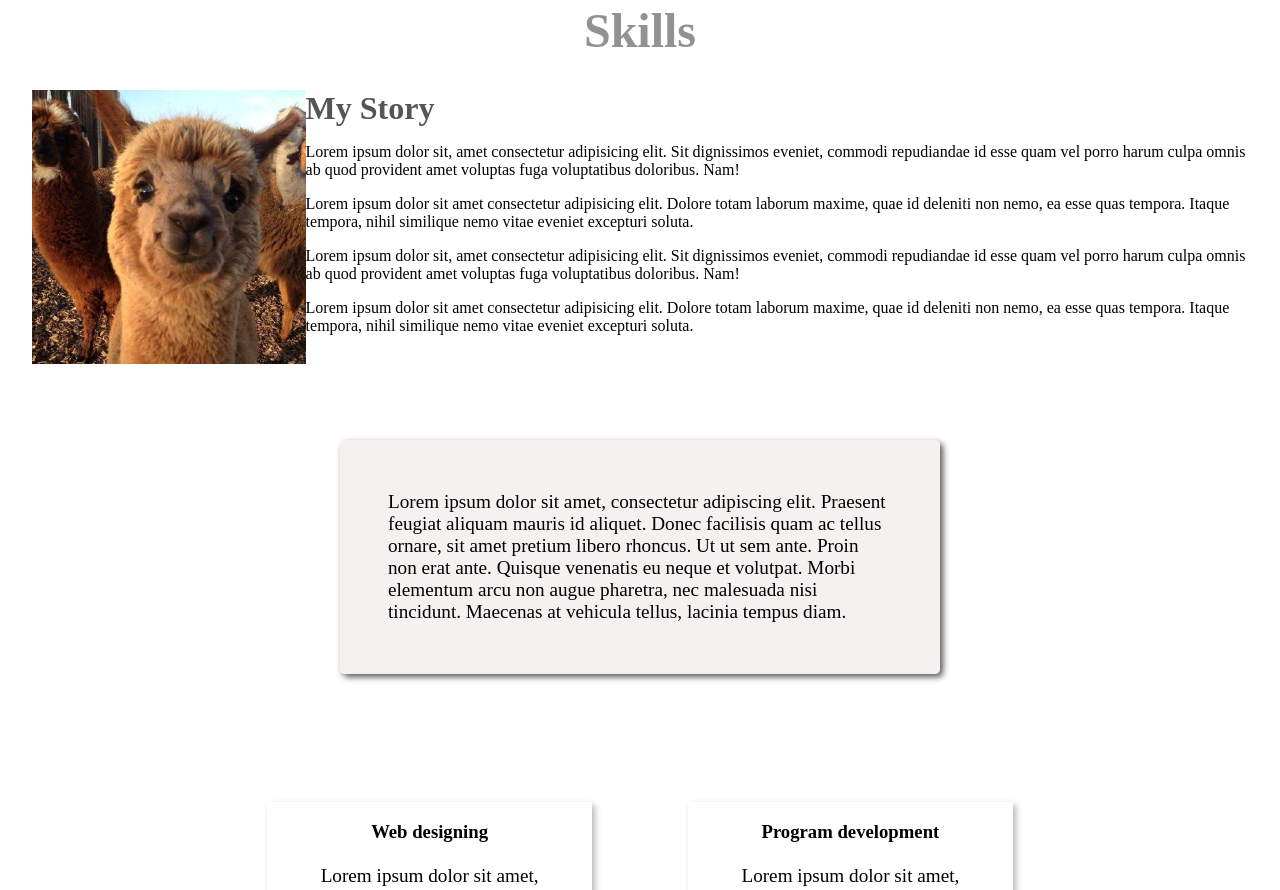
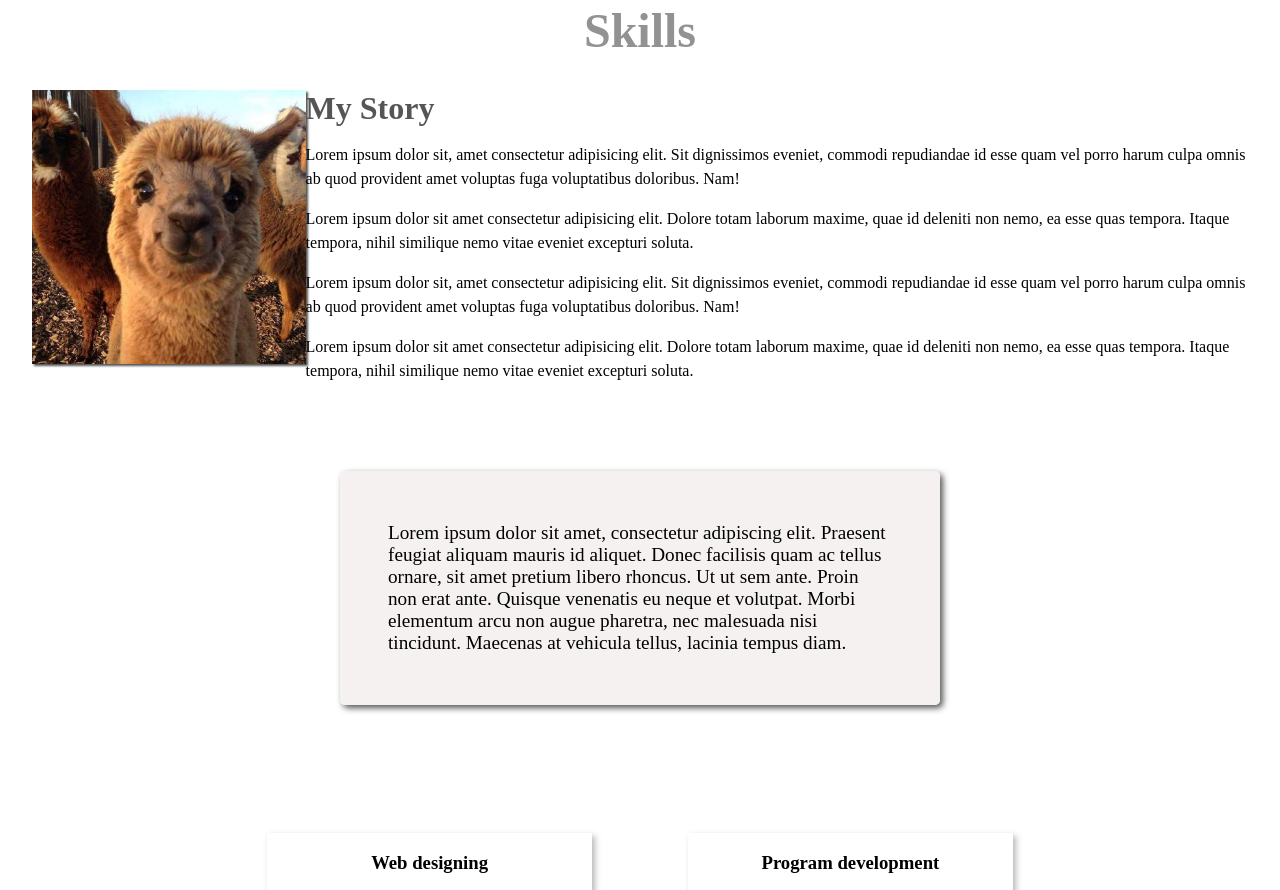
Before and after one commit to jamesangie/web-design-prac, a plain HTML site: page index.html in a window 1280 px wide. Shown: the part 821-1711 px from the top of the page. Drawn offline with Linux system fonts and the light colour scheme.

Commit message:
Update skill section style

```diff
--- a/style.css
+++ b/style.css
@@ -117,6 +117,8 @@ body {
 
 .skill-img {
     width: 100%;
+    box-shadow: 2px 2px 2px #555;
+
 }
 
 .skill-right {
@@ -127,6 +129,10 @@ body {
     font-size: 2rem;
     margin: 0em;
     color: #555;
+}
+
+.skill-text {
+    line-height: 1.5;
 }
 
 /* Skills end here */
```
